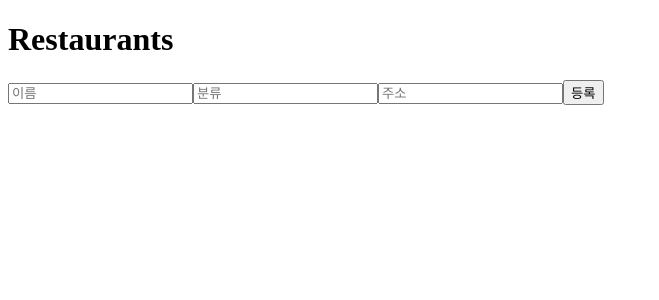
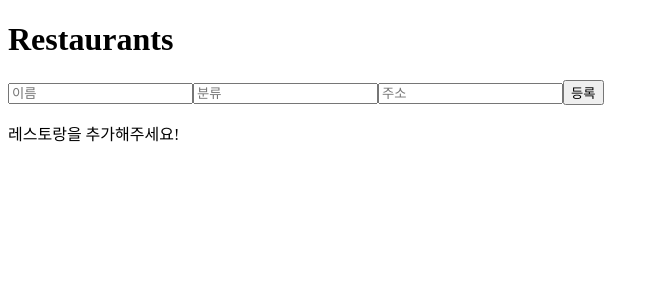
Before and after one commit to CodeSoom/react-week4-assignment-2, a React app: page / in a window 1280 px wide. Shown: the top 300 px of the page, without its empty margins (0-659 px from the left). Built offline with nearby package versions, Linux system fonts and the light colour scheme.

Commit message:
App 컴포넌트 테스트 통과
- ListContainer 렌더링

```diff
--- a/src/App.jsx
+++ b/src/App.jsx
@@ -1,10 +1,12 @@
 import InputContainer from './containers/InputContainer';
+import ListContainer from './containers/ListContainer';
 
 export default function App() {
   return (
     <div>
       <h1>Restaurants</h1>
       <InputContainer />
+      <ListContainer />
     </div>
   );
 }
```
